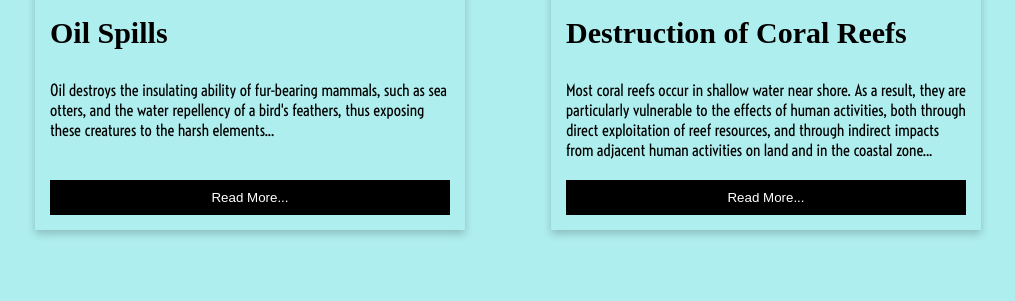
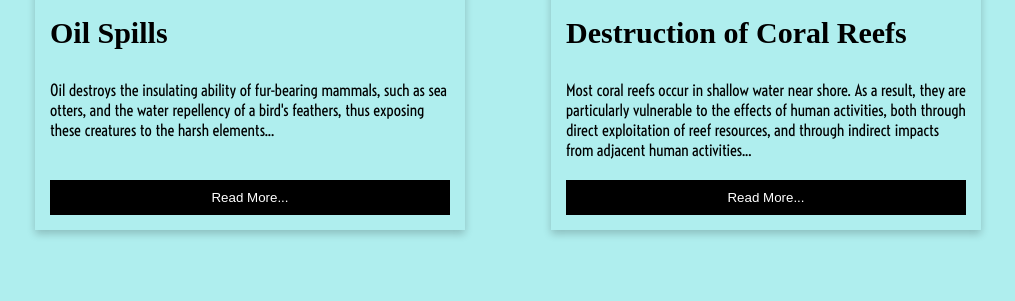
Before and after one commit to Anirudh-Ganesan/Ocean-Conversation, a plain HTML site: page issues.html in a window 1280 px wide. Shown: the part 1536-1837 px from the top of the page, without its empty margins (43-1058 px from the left). Drawn offline with Linux system fonts and the light colour scheme.

Commit message:
Update issues.html

```diff
--- a/issues.html
+++ b/issues.html
@@ -76,7 +76,7 @@
       <div class="issue-container">
         <h2>Destruction of Coral Reefs</h2>
         <br>
-        <p>Most coral reefs occur in shallow water near shore. As a result, they are particularly vulnerable to the effects of human activities, both through direct exploitation of reef resources, and through indirect impacts from adjacent human activities on land and in the coastal zone...</p>
+        <p>Most coral reefs occur in shallow water near shore. As a result, they are particularly vulnerable to the effects of human activities, both through direct exploitation of reef resources, and through indirect impacts from adjacent human activities...</p>
         <br>
         <button id="contactbutton4">Read More...</button>
       </div>
```
